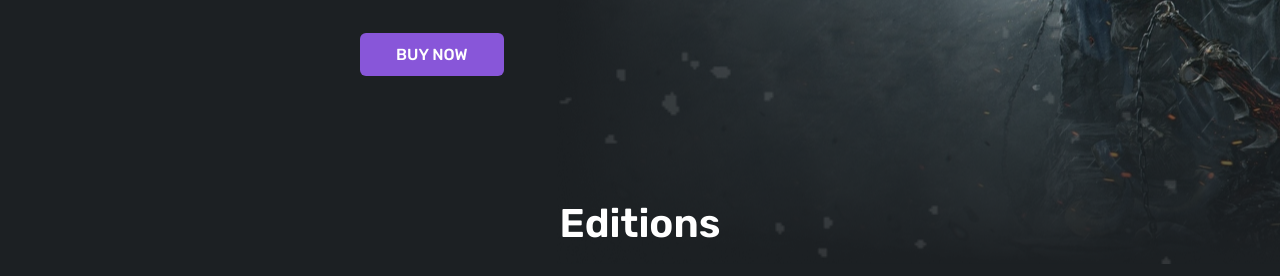
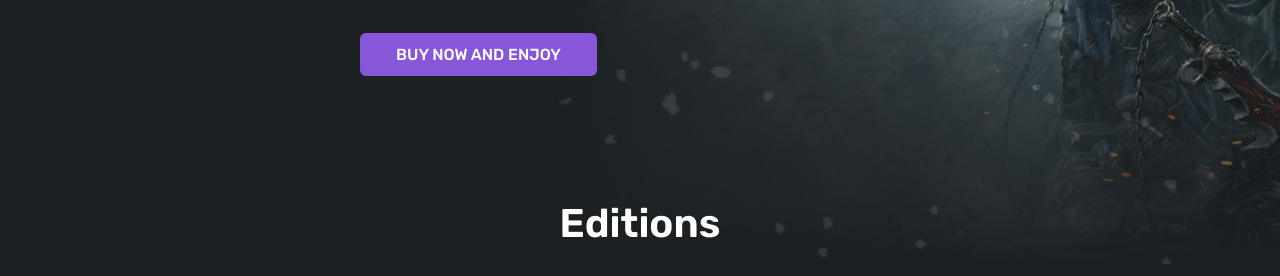
Before and after one commit to Lyahof/God_of_War-project, a website built with webpack: page src/index.html in a window 1280 px wide. Shown: the part 500-776 px from the top of the page. Built offline with nearby package versions, Linux system fonts and the light colour scheme.

Commit message:
Added text to Buy button

```diff
--- a/src/index.html
+++ b/src/index.html
@@ -183,7 +183,7 @@
               drawing to a close which will begin the prophesied Ragnarök.
             </div>
 
-            <div class="description-button buy-button">buy now</div>
+            <div class="description-button buy-button">buy now and enjoy</div>
           </div>
         </div>
       </div>
```
